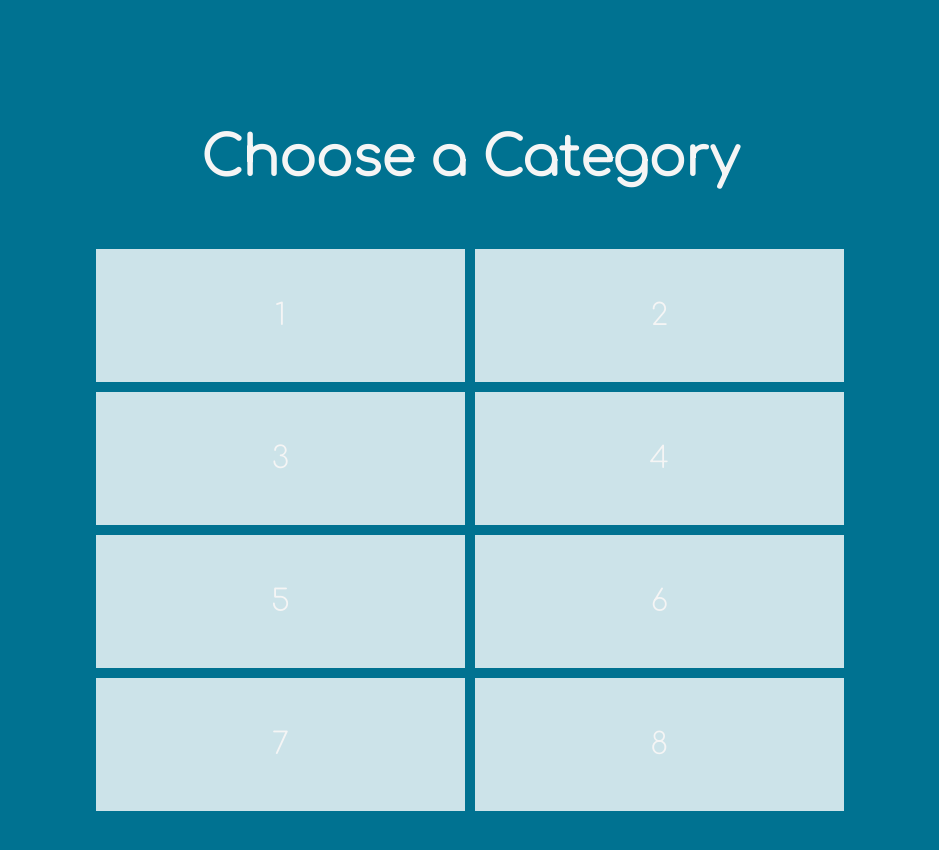
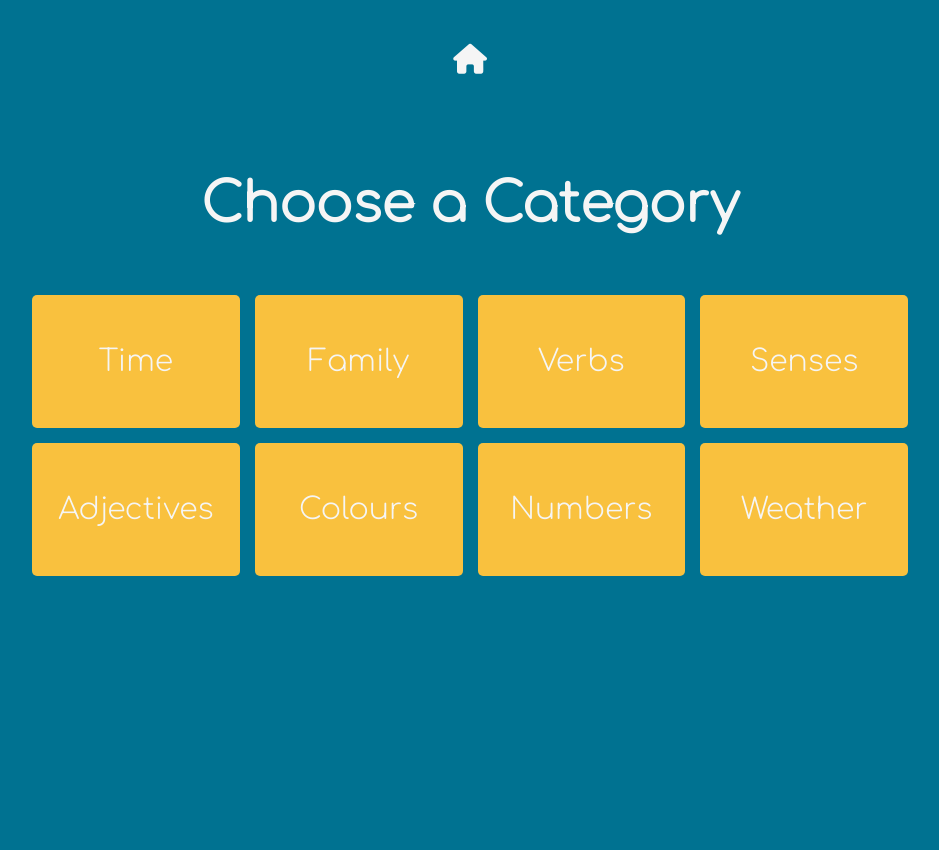
Before and after one commit to LeanneCodes/language-quiz, a plain HTML site: page categories.html in a window 1280 px wide. Shown: the whole page, without its empty margins (170-1109 px from the left). After the commit the page ends 800 px from the top, so only its background shows below. Drawn offline with Linux system fonts and the light colour scheme.

Commit message:
add a link from one category to a new html game page

```diff
--- a/categories.css
+++ b/categories.css
@@ -3,19 +3,53 @@
     align-items: center;
     max-width: 80%;
     margin: 0 auto;
-    padding: 10%;
+    padding: 5%;
 }
 
 .grid-container {
   display: grid;
-    grid-template-columns: auto auto;
-    gap: 10px;
+  grid-template-columns: minmax(0, 1fr) minmax(0, 1fr) minmax(0, 1fr) minmax(0, 1fr);
+  gap: 15px;
   padding: 10px;
 }
 
-  .grid-container > div {
-    background-color: rgba(255, 255, 255, 0.8);
+.grid-container > a {
+  background: #f9c13e;
   text-align: center;
-    padding: 50px 100px;
+  padding: 50px 10px;
   font-size: 30px;
 }
+
+.btn-category {
+  text-decoration: none;
+  font-size: 30px;
+  text-align: center;
+  text-decoration: none;
+  background: #f9c13e;
+  border-radius: 5px;
+}
+
+.btn-category:hover {
+  cursor: pointer;
+  background: #f9f2db;
+  color: #f2624f;
+  box-shadow: rgba(255, 255, 255, 0.2) 0px 0px 0px 1px inset, rgba(0, 0, 0, 0.9) 0px 0px 0px 1px;
+  transition: transform 150ms;
+  transform: scale(1.03);
+}
+
+.navbar {
+  justify-content: center;
+  align-items: center;
+  text-align: center;
+  margin: -2rem 0 10rem 0 !important;
+}
+
+.fa-house {
+  font-size: 3rem;
+  background: none !important;
+}
+
+.fa-house:hover {
+  color: #f9c13e;
+}
--- a/categories.html
+++ b/categories.html
@@ -14,16 +14,23 @@
 </head>
 <body>
     <div id="container-category">
+        <nav class="navbar">
+            <div>
+              <a href="index.html">
+                <i class="fa-solid fa-house"></i>
+              </a>
+            </div>
+        </nav>
         <h1>Choose a Category</h1>
         <div id="options" class="grid-container">
-            <div id="category1" class="category">1</div>
-            <div id="category2" class="category">2</div>
-            <div id="category3" class="category">3</div>
-            <div id="category4" class="category">4</div>
-            <div id="category5" class="category">5</div>
-            <div id="category6" class="category">6</div>
-            <div id="category7" class="category">7</div>
-            <div id="category8" class="category">8</div>
+            <a href="time.html" id="category1" class="category btn-category">Time</a>
+            <a href="family.html" id="category1" class="category btn-category">Family</a>
+            <a href="verbs.html" id="category1" class="category btn-category">Verbs</a>
+            <a href="senses.html" id="category1" class="category btn-category">Senses</a>
+            <a href="adjectives.html" id="category1" class="category btn-category">Adjectives</a>
+            <a href="colours.html" id="category1" class="category btn-category">Colours</a>
+            <a href="numbers.html" id="category1" class="category btn-category">Numbers</a>
+            <a href="weather.html" id="category1" class="category btn-category">Weather</a>
         </div>
     </div>
     <script src="categories.js"></script>
--- a/game.css
+++ b/game.css
@@ -22,6 +22,42 @@
 .choice-text {
     padding: 2rem;
     width: 100%;
+}
+
+.navbar {
+    margin: 4rem auto -1rem auto !important;
+    max-width: 80%;
+}
+
+.navbar div {
+    max-width: 92%;
+    margin: auto;
+}
+
+div a .fa-house {
+    margin-right: 45%;
+}
+
+div a .fa-graduation-cap {
+    margin-left: 45%;
+}
+
+.fa-house {
+    font-size: 3rem;
+    background: none !important;
+}
+
+.fa-house:hover {
+    color: #f9c13e;
+}
+
+.fa-graduation-cap {
+    font-size: 3rem;
+    background: none !important;
+}
+
+.fa-graduation-cap:hover {
+    color: #f9c13e;
 }
 
 .correct {
```
Also changed, not shown: time.html (added, +67 -0 lines). Lines whose indentation alone changed are shown as unchanged.
